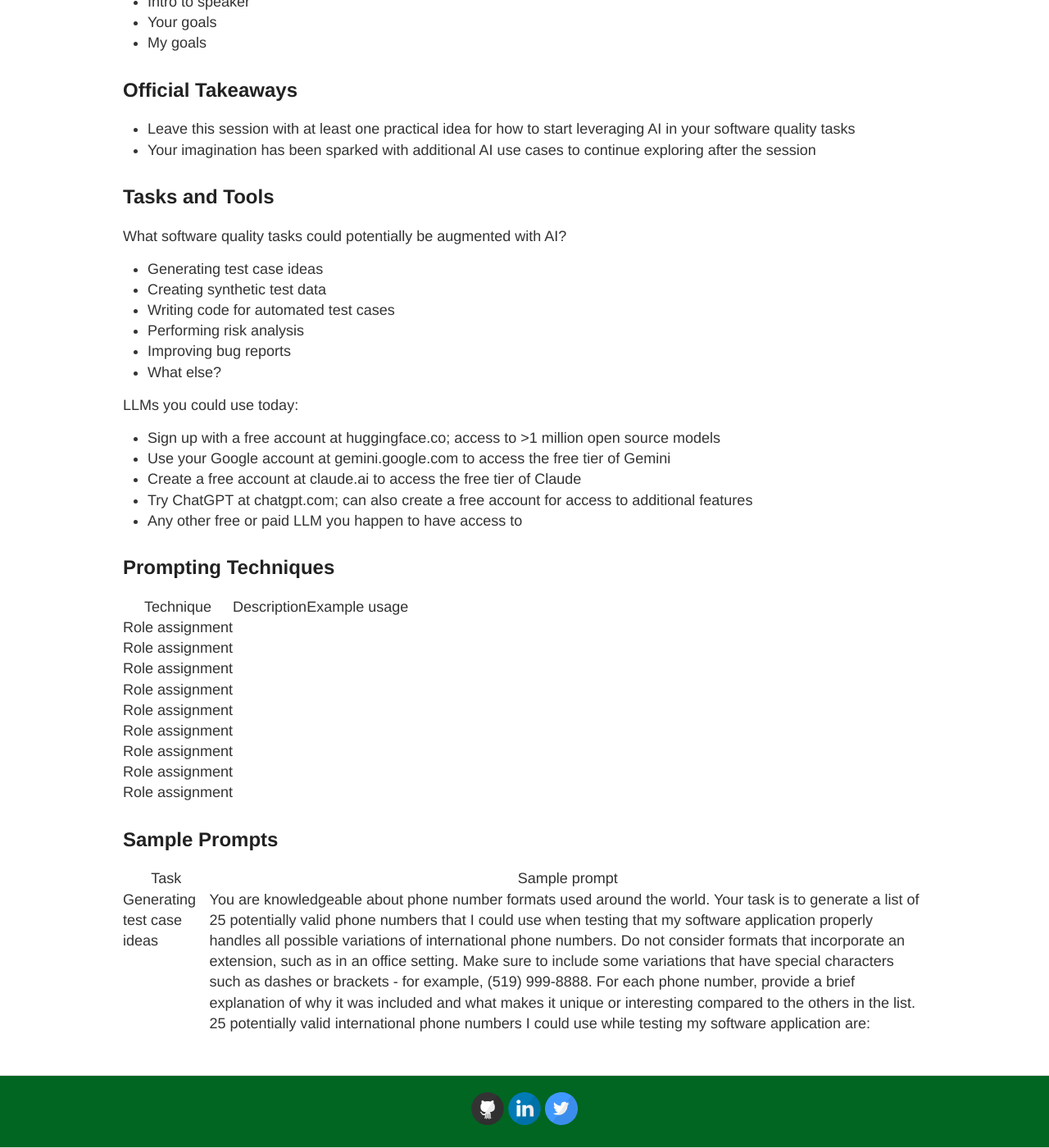
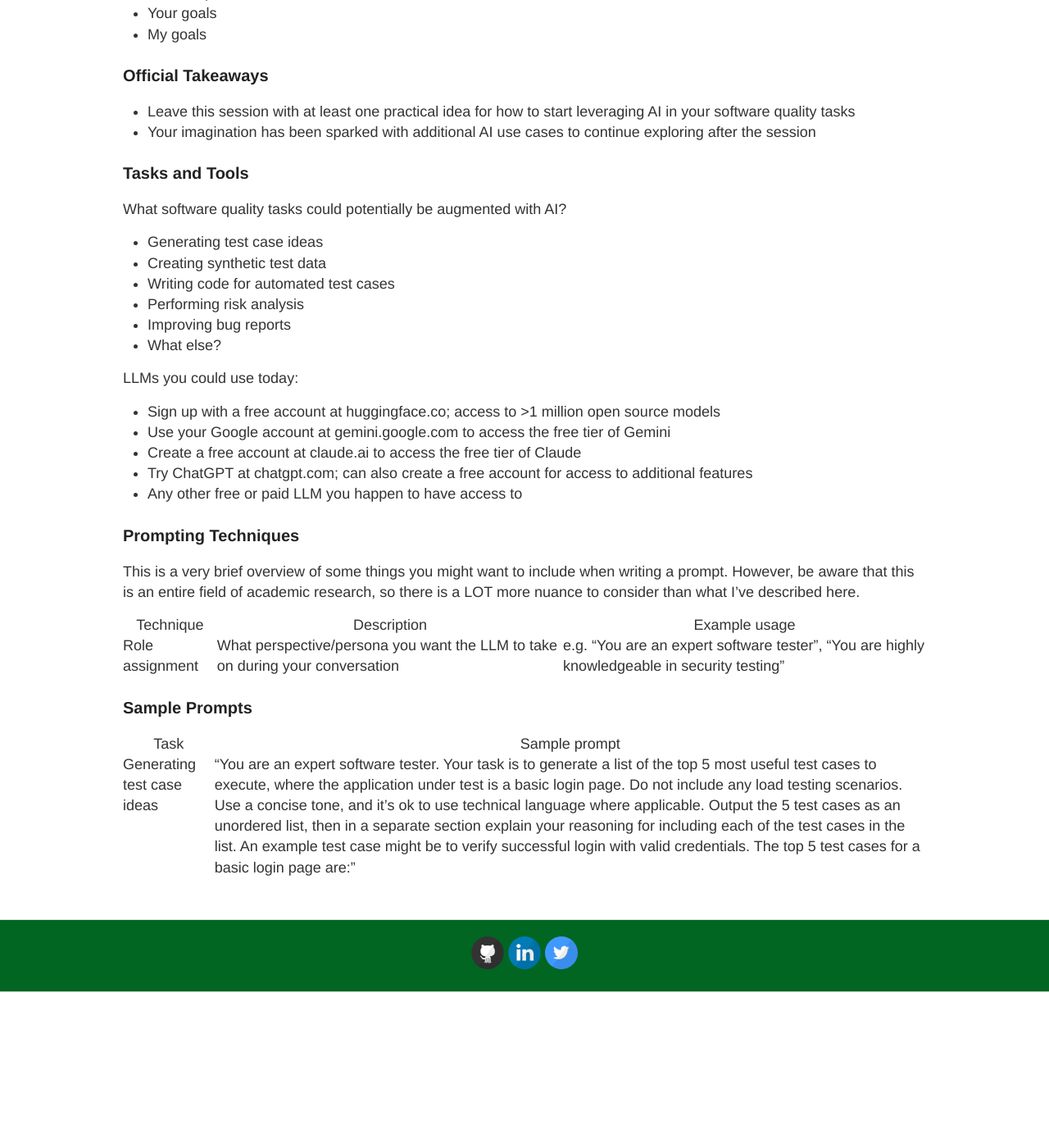
Before and after one commit to tinafletcher/tinafletcher.github.io, a Jekyll site: the page built from exploreai.md, in a window 1280 px wide and 1400 px high, scrolled down 577 px. Shown: the whole window at 82% size. Built offline with Jekyll 4.4.1, drawn with Linux system fonts in a browser that asks for light colours; our own code applies the rules of GitHub Pages for plain Markdown files; after the commit the page ends 1787 px from its top, so only the background shows below that.

Commit message:
Update exploreai.md

```diff
--- a/exploreai.md
+++ b/exploreai.md
@@ -6,105 +6,42 @@ permalink: /exploreai/
 
 ![Looking out over Dinosaur Provincial Park](../images/dinosaur.jpg)
 
-<h2>Introduction</h2>
-<ul>
-  <li>Intro to speaker</li>
-  <li>Your goals</li>
-  <li>My goals</li>
-</ul>
+### Introduction
++ Intro to speaker
++ Your goals
++ My goals
 
-<h2>Official Takeaways</h2>
-<ul>
-  <li>Leave this session with at least one practical idea for how to start leveraging AI in your software quality tasks</li>
-  <li>Your imagination has been sparked with additional AI use cases to continue exploring after the session</li>
-</ul>
+### Official Takeaways
++ Leave this session with at least one practical idea for how to start leveraging AI in your software quality tasks
++ Your imagination has been sparked with additional AI use cases to continue exploring after the session
 
-<h2>Tasks and Tools</h2>
+### Tasks and Tools
 
-<p>What software quality tasks could potentially be augmented with AI?</p>
-<ul>
-  <li>Generating test case ideas</li>
-  <li>Creating synthetic test data</li>
-  <li>Writing code for automated test cases</li>
-  <li>Performing risk analysis</li>
-  <li>Improving bug reports</li>
-  <li>What else?</li>
-</ul>
+What software quality tasks could potentially be augmented with AI?
++ Generating test case ideas
++ Creating synthetic test data
++ Writing code for automated test cases
++ Performing risk analysis
++ Improving bug reports
++ What else?
 
-<p>LLMs you could use today:</p>
-<ul>
-  <li>Sign up with a free account at huggingface.co; access to >1 million open source models</li>
-  <li>Use your Google account at gemini.google.com to access the free tier of Gemini</li>
-  <li>Create a free account at claude.ai to access the free tier of Claude</li>
-  <li>Try ChatGPT at chatgpt.com; can also create a free account for access to additional features</li>
-  <li>Any other free or paid LLM you happen to have access to</li>
-</ul>
+LLMs you could use today:
++ Sign up with a free account at huggingface.co; access to >1 million open source models
++ Use your Google account at gemini.google.com to access the free tier of Gemini
++ Create a free account at claude.ai to access the free tier of Claude
++ Try ChatGPT at chatgpt.com; can also create a free account for access to additional features
++ Any other free or paid LLM you happen to have access to
 
-<h2>Prompting Techniques</h2>
-<table>
-<tr>
-  <th>Technique</th>
-  <th>Description</th>
-  <th>Example usage</th>
-</tr>
-<tr>
-  <td>Role assignment</td>
-  <td></td>
-  <td></td>
-</tr>
-<tr>
-  <td>Role assignment</td>
-  <td></td>
-  <td></td>
-</tr>
-<tr>
-  <td>Role assignment</td>
-  <td></td>
-  <td></td>
-</tr>
-<tr>
-  <td>Role assignment</td>
-  <td></td>
-  <td></td>
-</tr>
-<tr>
-  <td>Role assignment</td>
-  <td></td>
-  <td></td>
-</tr>
-<tr>
-  <td>Role assignment</td>
-  <td></td>
-  <td></td>
-</tr>
-<tr>
-  <td>Role assignment</td>
-  <td></td>
-  <td></td>
-</tr>
-<tr>
-  <td>Role assignment</td>
-  <td></td>
-  <td></td>
-</tr>
-<tr>
-  <td>Role assignment</td>
-  <td></td>
-  <td></td>
-</tr>
+### Prompting Techniques
+This is a very brief overview of some things you might want to include when writing a prompt. However, be aware that this is an entire field of academic research, so there is a LOT more nuance to consider than what I've described here.
 
-</table>
+| Technique | Description | Example usage |
+| ----- | ----- | ----- |
+| Role assignment | What perspective/persona you want the LLM to take on during your conversation | e.g. “You are an expert software tester”, “You are highly knowledgeable in security testing” |
 
-<h2>Sample Prompts</h2>
 
-<table>
-<tr>
-  <th>Task</th>
-  <th>Sample prompt</th>
-</tr>
-<tr>
-  <td>Generating test case ideas</td>
-  <td>You are knowledgeable about phone number formats used around the world. Your task is to generate a list of 25 potentially valid phone numbers that I could use when testing that my software application properly handles all possible variations of international phone numbers. Do not consider formats that incorporate an extension, such as in an office setting. Make sure to include some variations that have special characters such as dashes or brackets - for example, (519) 999-8888. For each phone number, provide a brief explanation of why it was included and what makes it unique or interesting compared to the others in the list. 25 potentially valid international phone numbers I could use while testing my software application are:</td>
-</tr>
+### Sample Prompts
 
-</table>
+| Task | Sample prompt |
+| ----- | ----- |
+| Generating test case ideas | “You are an expert software tester. Your task is to generate a list of the top 5 most useful test cases to execute, where the application under test is a basic login page. Do not include any load testing scenarios. Use a concise tone, and it’s ok to use technical language where applicable. Output the 5 test cases as an unordered list, then in a separate section explain your reasoning for including each of the test cases in the list. An example test case might be to verify successful login with valid credentials. The top 5 test cases for a basic login page are:” |
```
